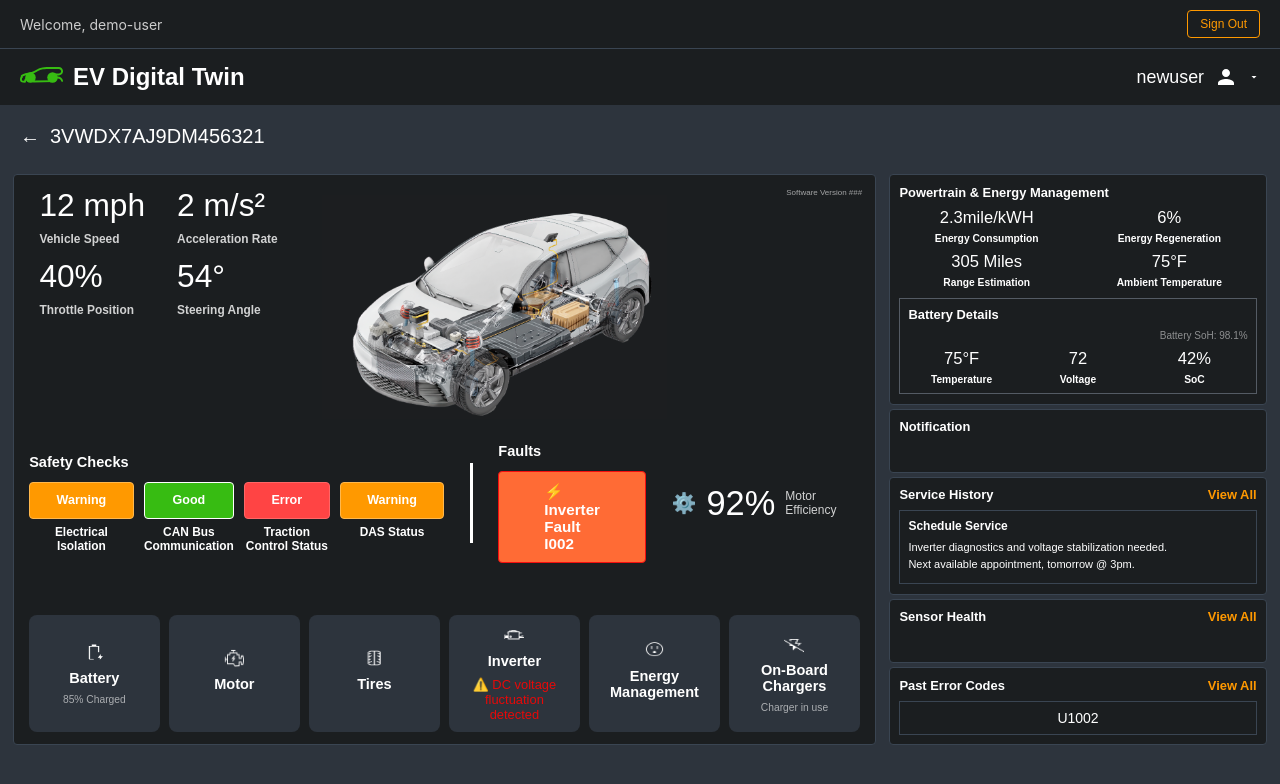
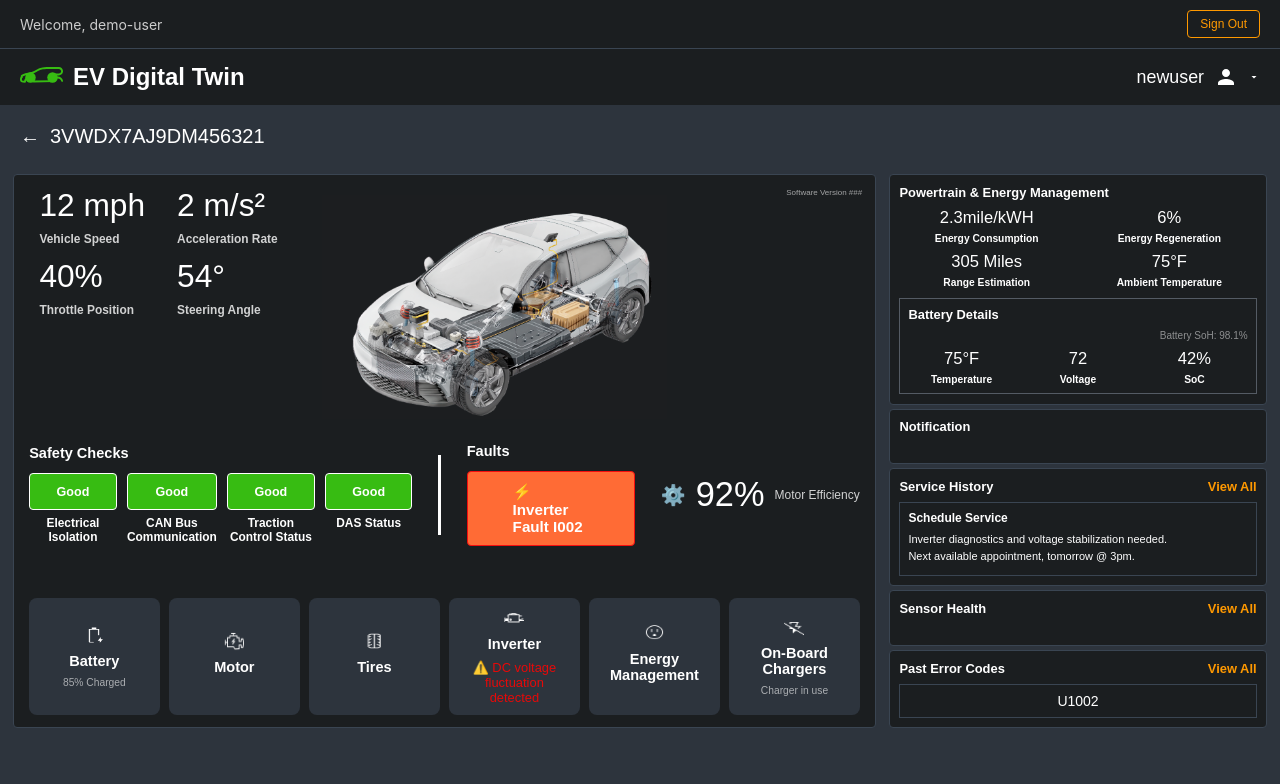
Before and after one commit to aws-solutions-library-samples/guidance-for-ev-digital-twin-ai-powered-operational-monitoring, a React (Create React App) app in the folder frontend/ev-digital-twin-tire-maintainence-system/: page /car/3VWDX7AJ9DM456321 in a window 1280 px wide. Shown: the top 784 px of the page. Built offline with nearby package versions, Linux system fonts and the light colour scheme.

Commit message:
Set all safety checks to Good status across all vehicles

```diff
--- a/frontend/ev-digital-twin-tire-maintainence-system/src/components/vehicle1/Vehicle1ConnVehicle.js
+++ b/frontend/ev-digital-twin-tire-maintainence-system/src/components/vehicle1/Vehicle1ConnVehicle.js
@@ -135,27 +135,11 @@ const Vehicle1ConnVehicle = () => {
   };
 
   const getSafetyStatuses = () => {
-    // Traction Control - affected by tire pressure and tread
-    let tractionStatus = 'Good';
-    if (anomaly === 'puncture' || pressure < 26 || tread < 3) {
-      tractionStatus = 'Error';
-    } else if (pressure < 28 || tread < 4 || anomaly === 'uneven_wear') {
-      tractionStatus = 'Warning';
-    }
-
-    // DAS (Driver Assistance Systems) - affected by severe tire issues
-    let dasStatus = 'Good';
-    if (anomaly === 'puncture' || tread < 3) {
-      dasStatus = 'Warning';
-    } else if (pressure < 26) {
-      dasStatus = 'Warning';
-    }
-
     return {
-      electrical: 'Good', // Always good for this demo
-      canBus: 'Good', // Always good for this demo
-      traction: tractionStatus,
-      das: dasStatus
+      electrical: 'Good',
+      canBus: 'Good',
+      traction: 'Good',
+      das: 'Good'
     };
   };
 
--- a/frontend/ev-digital-twin-tire-maintainence-system/src/components/vehicle2/Vehicle2ConnVehicle.js
+++ b/frontend/ev-digital-twin-tire-maintainence-system/src/components/vehicle2/Vehicle2ConnVehicle.js
@@ -40,30 +40,11 @@ const Vehicle2ConnVehicle = () => {
 
     const temp = parseFloat(motorData.engine_temp_c) || 90;
     const vibration = parseFloat(motorData.vibration_level) || 3;
-    const performance = parseFloat(motorData.performance_score) || 90;
-    const hasAnomaly = motorData.motor_anomaly === 'True' || motorData.motor_anomaly === true;
-
-    // Traction Control - affected by motor performance and vibration
-    let tractionStatus = 'Good';
-    if (hasAnomaly || temp > 105 || vibration > 6 || performance < 70) {
-      tractionStatus = 'Error';
-    } else if (temp > 95 || vibration > 4 || performance < 85) {
-      tractionStatus = 'Warning';
-    }
-
-    // DAS - affected by severe motor issues
-    let dasStatus = 'Good';
-    if (hasAnomaly || temp > 105 || performance < 70) {
-      dasStatus = 'Warning';
-    } else if (temp > 100 || vibration > 5) {
-      dasStatus = 'Warning';
-    }
-
     return {
       electrical: 'Good',
       canBus: 'Good',
-      traction: tractionStatus,
-      das: dasStatus
+      traction: 'Good',
+      das: 'Good'
     };
   };
 
--- a/frontend/ev-digital-twin-tire-maintainence-system/src/components/vehicle3/Vehicle3ConnVehicle.js
+++ b/frontend/ev-digital-twin-tire-maintainence-system/src/components/vehicle3/Vehicle3ConnVehicle.js
@@ -35,36 +35,11 @@ const Vehicle3ConnVehicle = () => {
 
     const temp = parseFloat(inverterData.inverter_temp_c) || 65;
     const dcVoltage = parseFloat(inverterData.dc_link_voltage_v) || 400;
-    const efficiency = parseFloat(inverterData.inverter_efficiency_percent) || 95;
-    const hasAnomaly = inverterData.inverter_anomaly === 'True' || inverterData.inverter_anomaly === true;
-
-    // Traction Control - affected by inverter efficiency and voltage stability
-    let tractionStatus = 'Good';
-    if (hasAnomaly || temp > 85 || dcVoltage < 350 || dcVoltage > 450 || efficiency < 85) {
-      tractionStatus = 'Error';
-    } else if (temp > 75 || dcVoltage < 380 || dcVoltage > 420 || efficiency < 92) {
-      tractionStatus = 'Warning';
-    }
-
-    // DAS - affected by severe inverter issues
-    let dasStatus = 'Good';
-    if (hasAnomaly || temp > 85 || efficiency < 85) {
-      dasStatus = 'Warning';
-    } else if (temp > 80 || dcVoltage < 360 || dcVoltage > 440) {
-      dasStatus = 'Warning';
-    }
-
-    // Electrical Isolation - directly affected by inverter issues
-    let electricalStatus = 'Good';
-    if (hasAnomaly || temp > 85) {
-      electricalStatus = 'Warning';
-    }
-
     return {
-      electrical: electricalStatus,
+      electrical: 'Good',
       canBus: 'Good',
-      traction: tractionStatus,
-      das: dasStatus
+      traction: 'Good',
+      das: 'Good'
     };
   };
 
```
